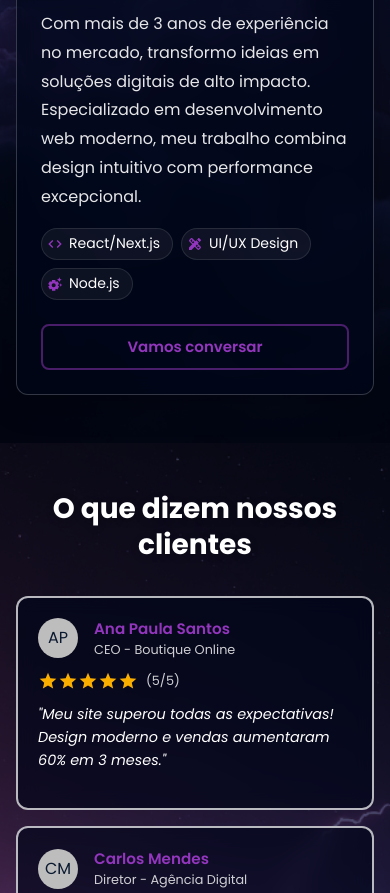
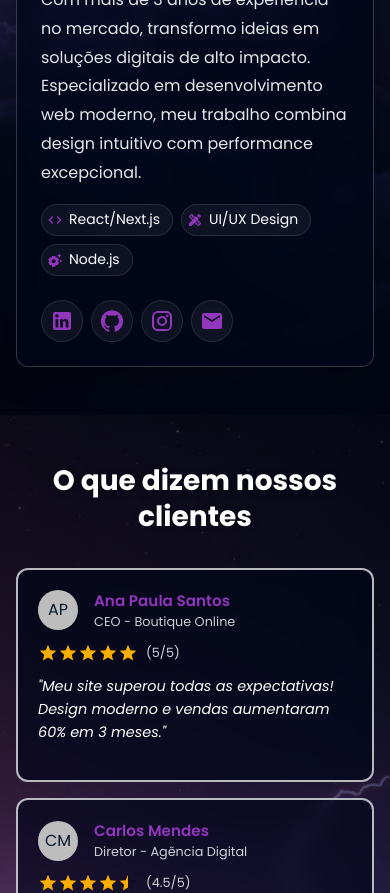
Before and after one commit to kelvinteixeira/institucional-exemplo, a React (Vite) app: page / in a window 390 px wide. Shown: the part 3882-4775 px from the top of the page. Built offline with nearby package versions, Linux system fonts and the light colour scheme.

Commit message:
change icons

```diff
--- a/src/components/AboutMe.tsx
+++ b/src/components/AboutMe.tsx
@@ -1,5 +1,25 @@
-import { Box, Container, Grid, Typography, Button, Avatar, Chip, Divider, useTheme } from "@mui/material";
-import { Code, DesignServices, SettingsSuggest } from "@mui/icons-material";
+import {
+  Box,
+  Container,
+  Grid,
+  Typography,
+  Avatar,
+  Chip,
+  Divider,
+  useTheme,
+  IconButton,
+  Stack,
+  Tooltip,
+} from "@mui/material";
+import {
+  Code,
+  DesignServices,
+  SettingsSuggest,
+  LinkedIn,
+  Instagram,
+  Email,
+  GitHub,
+} from "@mui/icons-material";
 
 export const AboutMe = () => {
   const theme = useTheme();
@@ -25,18 +45,18 @@ export const AboutMe = () => {
             fontWeight: 700,
             mb: { xs: 4, sm: 6, md: 8 },
             px: { xs: 2, sm: 0 },
-            fontSize: { xs: '1.75rem', sm: '2.5rem', md: '3rem' },
+            fontSize: { xs: "1.75rem", sm: "2.5rem", md: "3rem" },
             textShadow: "0 2px 10px rgba(0,0,0,0.3)",
             position: "relative",
             "&:after": {
               content: '""',
               display: "block",
-              width: { xs: '60px', sm: '80px' },
+              width: { xs: "60px", sm: "80px" },
               height: "4px",
               backgroundColor: "primary.main",
               margin: { xs: "16px auto 0", sm: "20px auto 0" },
-              borderRadius: 2
-            }
+              borderRadius: 2,
+            },
           }}
         >
           Por trás da Codevibe Solutions
@@ -51,9 +71,9 @@ export const AboutMe = () => {
                 mx: "auto",
                 "&:hover": {
                   "&:after": {
-                    transform: { xs: 'none', md: "translate(15px, 15px)" }
-                  }
-                }
+                    transform: { xs: "none", md: "translate(15px, 15px)" },
+                  },
+                },
               }}
             >
               <Avatar
@@ -67,7 +87,7 @@ export const AboutMe = () => {
                   border: "2px solid #9336be",
                   boxShadow: "0 8px 32px rgba(0, 0, 0, 0.3)",
                   position: "relative",
-                  zIndex: 2
+                  zIndex: 2,
                 }}
               />
               <Box
@@ -81,7 +101,7 @@ export const AboutMe = () => {
                   borderRadius: 3,
                   zIndex: 1,
                   transition: "transform 0.3s ease",
-                  display: { xs: "none", md: "block" }
+                  display: { xs: "none", md: "block" },
                 }}
               />
             </Box>
@@ -96,10 +116,10 @@ export const AboutMe = () => {
                 borderRadius: 3,
                 p: { xs: 3, sm: 4, md: 5 },
                 boxShadow: "0 8px 32px rgba(0, 0, 0, 0.3)",
-                transition: 'all 0.3s ease',
-                '&:hover': {
-                  borderColor: theme.palette.primary.main
-                }
+                transition: "all 0.3s ease",
+                "&:hover": {
+                  borderColor: theme.palette.primary.main,
+                },
               }}
             >
               <Typography
@@ -107,10 +127,11 @@ export const AboutMe = () => {
                 sx={{
                   fontWeight: 700,
                   mb: 2,
-                  background: "linear-gradient(90deg, #FFFFFF 0%, #AAAAAA 100%)",
+                  background:
+                    "linear-gradient(90deg, #FFFFFF 0%, #AAAAAA 100%)",
                   WebkitBackgroundClip: "text",
                   WebkitTextFillColor: "transparent",
-                  fontSize: { xs: '1.75rem', sm: '2rem', md: '2.5rem' }
+                  fontSize: { xs: "1.75rem", sm: "2rem", md: "2.5rem" },
                 }}
               >
                 Kelvin Teixeira
@@ -123,39 +144,63 @@ export const AboutMe = () => {
                   mb: { xs: 2, sm: 3 },
                   px: 1,
                   fontWeight: 600,
-                  fontSize: { xs: '0.875rem', sm: '0.9375rem' }
+                  fontSize: { xs: "0.875rem", sm: "0.9375rem" },
                 }}
               />
 
-              <Divider sx={{
+              <Divider
+                sx={{
                   my: { xs: 2, sm: 3 },
-                borderColor: "rgba(255, 255, 255, 0.1)"
-              }} />
+                  borderColor: "rgba(255, 255, 255, 0.1)",
+                }}
+              />
 
               <Typography
                 variant="body1"
                 sx={{
                   mb: { xs: 2, sm: 3 },
                   lineHeight: 1.8,
-                  fontSize: { xs: '1rem', sm: '1.1rem' },
-                  opacity: 0.9
+                  fontSize: { xs: "1rem", sm: "1.1rem" },
+                  opacity: 0.9,
                 }}
               >
-                Com mais de 3 anos de experiência no mercado, transformo ideias em soluções digitais
-                de alto impacto. Especializado em desenvolvimento web moderno, meu trabalho combina
-                design intuitivo com performance excepcional.
+                Com mais de 3 anos de experiência no mercado, transformo ideias
+                em soluções digitais de alto impacto. Especializado em
+                desenvolvimento web moderno, meu trabalho combina design
+                intuitivo com performance excepcional.
               </Typography>
 
-              <Box sx={{
+              <Box
+                sx={{
                   display: "flex",
                   flexWrap: "wrap",
                   gap: { xs: 1, sm: 1.5 },
-                mb: { xs: 3, sm: 4 }
-              }}>
+                  mb: { xs: 3, sm: 4 },
+                }}
+              >
                 {[
-                  { icon: <Code sx={{ fontSize: { xs: '1rem', sm: '1.25rem' } }} />, label: "React/Next.js" },
-                  { icon: <DesignServices sx={{ fontSize: { xs: '1rem', sm: '1.25rem' } }} />, label: "UI/UX Design" },
-                  { icon: <SettingsSuggest sx={{ fontSize: { xs: '1rem', sm: '1.25rem' } }} />, label: "Node.js" },
+                  {
+                    icon: (
+                      <Code sx={{ fontSize: { xs: "1rem", sm: "1.25rem" } }} />
+                    ),
+                    label: "React/Next.js",
+                  },
+                  {
+                    icon: (
+                      <DesignServices
+                        sx={{ fontSize: { xs: "1rem", sm: "1.25rem" } }}
+                      />
+                    ),
+                    label: "UI/UX Design",
+                  },
+                  {
+                    icon: (
+                      <SettingsSuggest
+                        sx={{ fontSize: { xs: "1rem", sm: "1.25rem" } }}
+                      />
+                    ),
+                    label: "Node.js",
+                  },
                 ].map((skill, index) => (
                   <Chip
                     key={index}
@@ -167,32 +212,89 @@ export const AboutMe = () => {
                       border: "1px solid rgba(255, 255, 255, 0.1)",
                       color: "white",
                       "& .MuiChip-icon": { color: "primary.main" },
-                      fontSize: { xs: '0.875rem', sm: '0.9375rem' }
+                      fontSize: { xs: "0.875rem", sm: "0.9375rem" },
                     }}
                   />
                 ))}
               </Box>
 
-              <Button
-                variant="outlined"
+              {/* Redes Sociais */}
+              <Stack direction="row" spacing={1} justifyContent="flex-start">
+                <Tooltip title="LinkedIn">
+                  <IconButton
+                    aria-label="LinkedIn"
                     color="primary"
-                size="large"
-                href="#contact"
+                    href="https://www.linkedin.com/in/kelvin-teixeira-8707b41a8/"
+                    target="_blank"
                     sx={{
-                  px: { xs: 3, sm: 4 },
-                  py: { xs: 1, sm: 1.5 },
-                  fontWeight: 600,
-                  borderWidth: 2,
+                      backgroundColor: "rgba(255, 255, 255, 0.05)",
+                      border: "1px solid rgba(255, 255, 255, 0.1)",
                       "&:hover": {
-                    borderWidth: 2,
-                    transform: 'translateY(-2px)'
+                        backgroundColor: "rgba(0, 119, 181, 0.2)",
+                        borderColor: "#0077b5",
                       },
-                  width: { xs: '100%', sm: 'auto' },
-                  fontSize: { xs: '0.9375rem', sm: '1rem' }
                     }}
                   >
-                Vamos conversar
-              </Button>
+                    <LinkedIn />
+                  </IconButton>
+                </Tooltip>
+
+                <Tooltip title="GitHub">
+                  <IconButton
+                    aria-label="GitHub"
+                    color="primary"
+                    href="https://github.com/kelvinteixeira"
+                    target="_blank"
+                    sx={{
+                      backgroundColor: "rgba(255, 255, 255, 0.05)",
+                      border: "1px solid rgba(255, 255, 255, 0.1)",
+                      "&:hover": {
+                        backgroundColor: "rgba(0, 0, 0, 0.2)",
+                        borderColor: "#333",
+                      },
+                    }}
+                  >
+                    <GitHub />
+                  </IconButton>
+                </Tooltip>
+
+                <Tooltip title="Instagram">
+                  <IconButton
+                    aria-label="Instagram"
+                    color="primary"
+                    href="https://www.instagram.com/kelvinteixeira_/"
+                    target="_blank"
+                    sx={{
+                      backgroundColor: "rgba(255, 255, 255, 0.05)",
+                      border: "1px solid rgba(255, 255, 255, 0.1)",
+                      "&:hover": {
+                        backgroundColor: "rgba(225, 48, 108, 0.2)",
+                        borderColor: "#e1306c",
+                      },
+                    }}
+                  >
+                    <Instagram />
+                  </IconButton>
+                </Tooltip>
+
+                <Tooltip title="Email">
+                  <IconButton
+                    aria-label="Email"
+                    color="primary"
+                    href="mailto:seuemail@example.com" // Adicione seu email
+                    sx={{
+                      backgroundColor: "rgba(255, 255, 255, 0.05)",
+                      border: "1px solid rgba(255, 255, 255, 0.1)",
+                      "&:hover": {
+                        backgroundColor: "rgba(219, 68, 55, 0.2)",
+                        borderColor: "#db4437",
+                      },
+                    }}
+                  >
+                    <Email />
+                  </IconButton>
+                </Tooltip>
+              </Stack>
             </Box>
           </Grid>
         </Grid>
--- a/src/components/HeroSection.tsx
+++ b/src/components/HeroSection.tsx
@@ -10,7 +10,7 @@ export const HeroSection = () => {
     <Box
       id="home"
       sx={{
-        minHeight: { xs: 'auto', sm: '100vh' },
+        minHeight: { xs: 'auto'},
         pt: { xs: 8, sm: 0 },
         pb: { xs: 8, sm: 0 },
         backgroundImage: "url(/images/bg8.jpeg)",
```
Also changed, not shown: src/components/Footer.tsx (+33 -84 lines), src/components/Navbar.tsx (+60 -47 lines), public/images/bgLogin.jpeg (deleted), 1 other file (tests, documents, lock files or other folders). Lines whose indentation alone changed are shown as unchanged.
